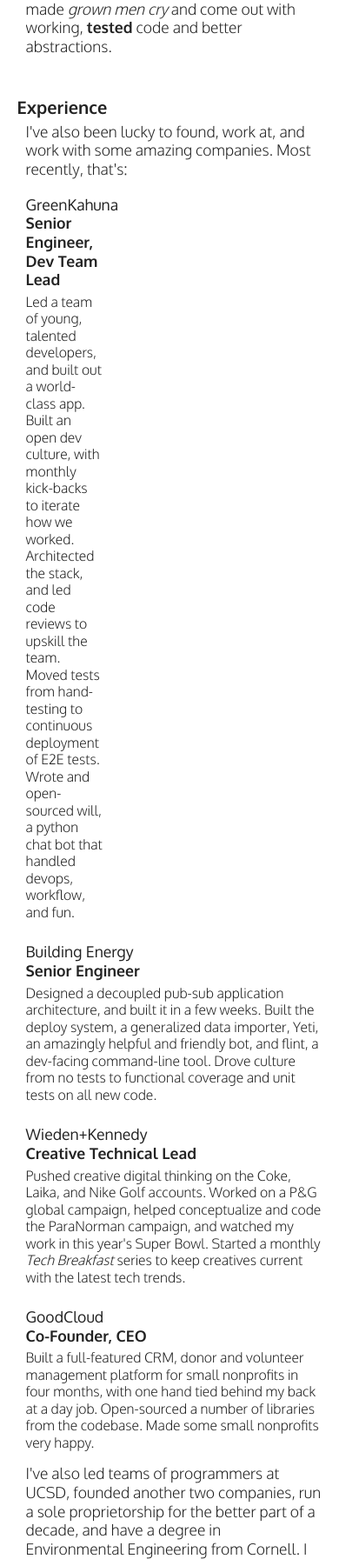
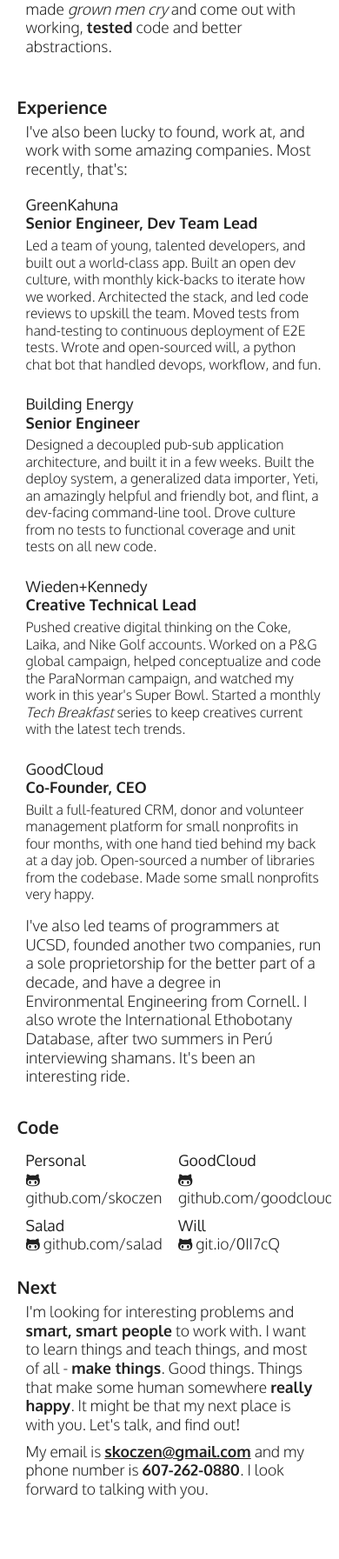
Before and after one commit to skoczen/skoczen, a Django app: template project/apps/resume/templates/resume/home.html in a window 390 px wide. Shown: the part 931-2724 px from the top of the page at 87% size. After the commit the page ends 2655 px from the top, so only its background shows below. Run offline with Django 3.2, Linux system fonts and the light colour scheme; the template is opened without the code that fills it, so the values that code supplies are empty; some libraries are stand-ins or nearby versions.

Commit message:
Better css

```diff
--- a/project/apps/resume/static/resume/css/resume.css
+++ b/project/apps/resume/static/resume/css/resume.css
@@ -213,7 +213,7 @@
 	.skills .skill_bars {
 		width: 85%;
 	}
-	.experience .company, .experience .company.be, .experience .company.wk, .experience .company.goodcloud {
+	.experience .company, .experience .company.be, .experience .company.wk, .experience .company.goodcloud, .experience .company.gk {
 		width: 100%;
 	}
 	.code .repo {
```
